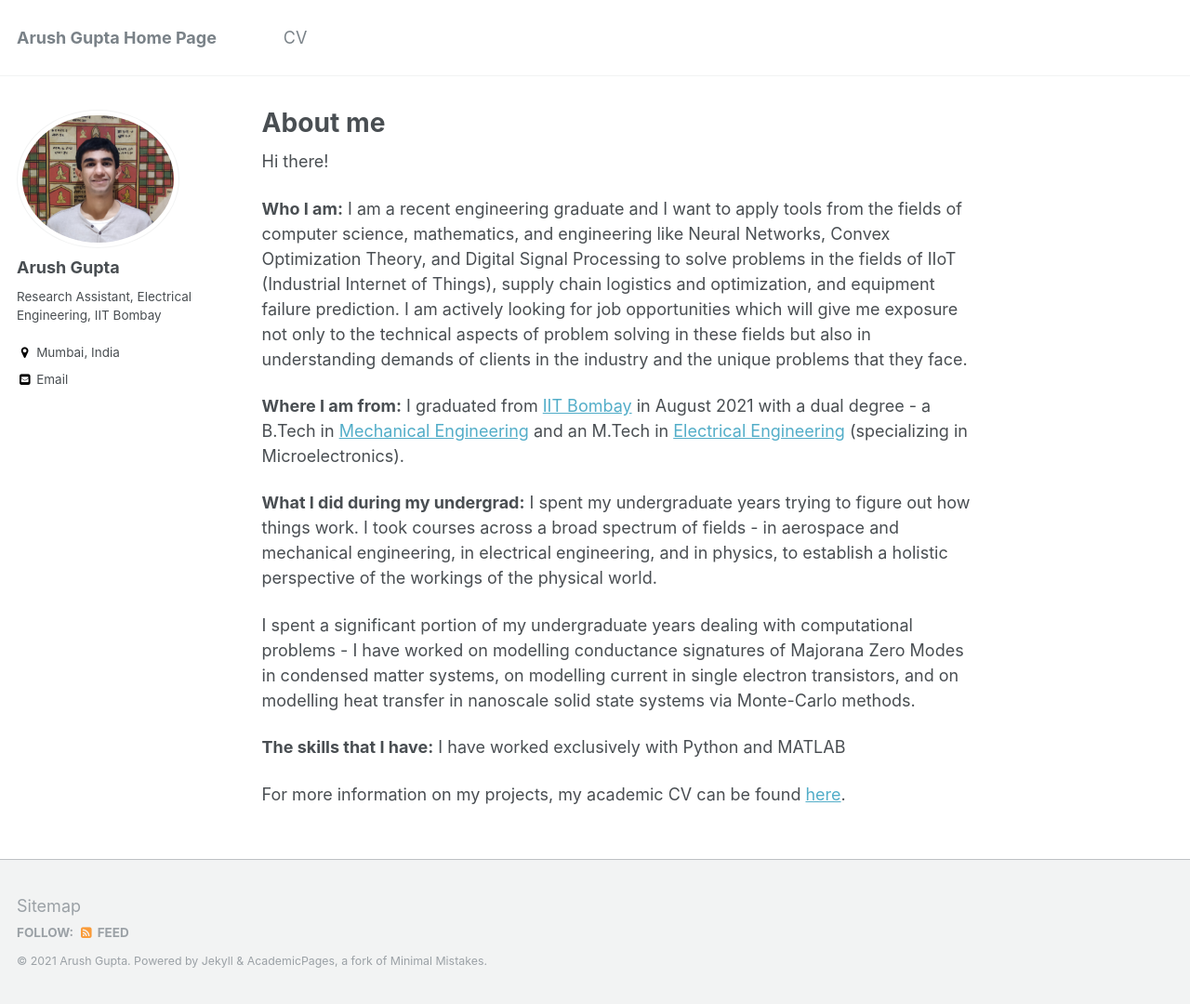
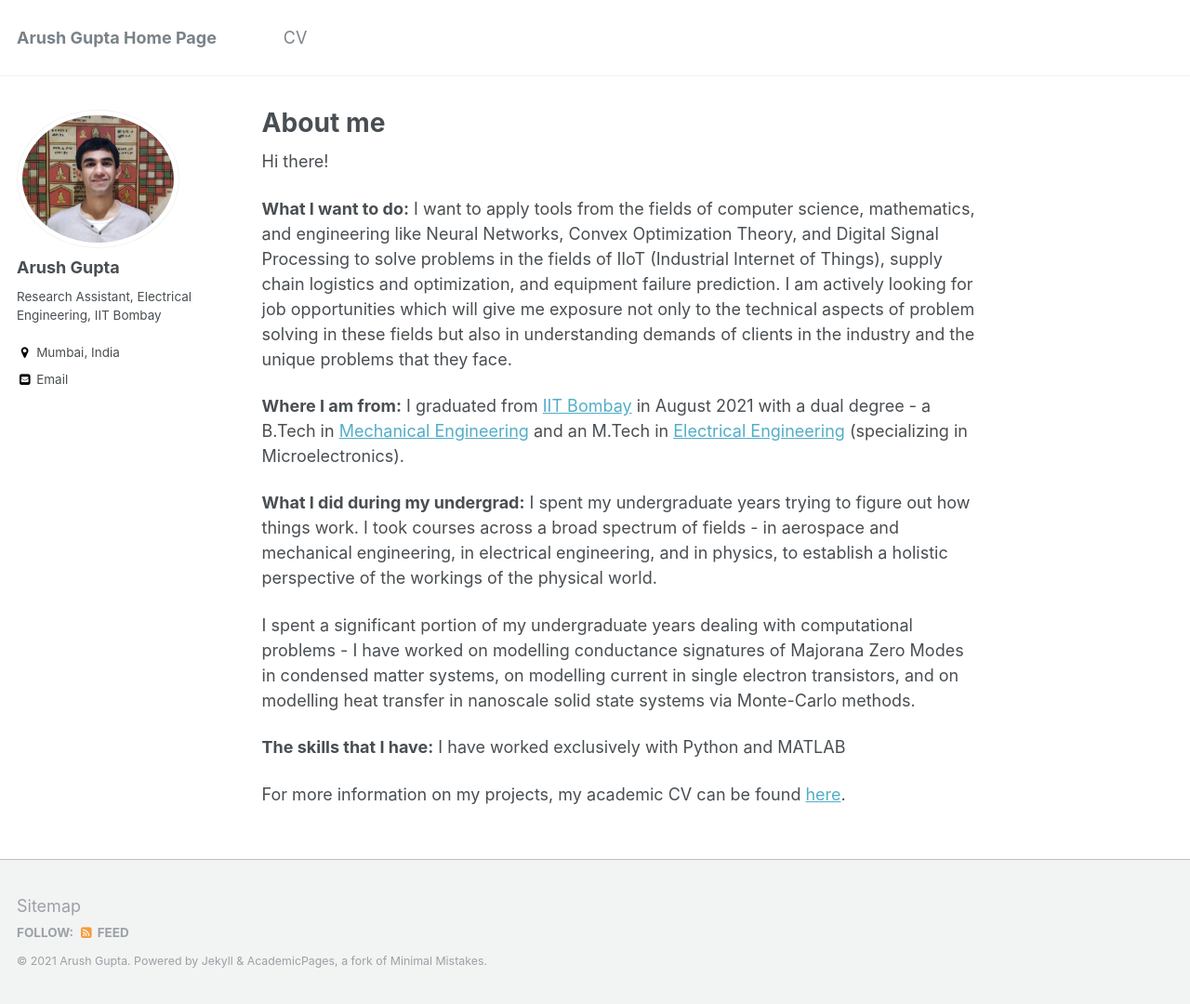
Before and after one commit to arush-gupta/arush-gupta.github.io, a Jekyll site: the page built from _pages/about.md, in a window 1280 px wide and 1080 px high. Shown: the whole window at 93% size. Built offline with Jekyll 4.4.1, drawn with Linux system fonts in a browser that asks for light colours.

Commit message:
Update about.md

```diff
--- a/_pages/about.md
+++ b/_pages/about.md
@@ -10,8 +10,8 @@
 
 Hi there!
 
-**Who I am:**
-I am a recent engineering graduate and I want to apply tools from the fields of computer science, mathematics, and engineering like Neural Networks, Convex Optimization Theory, and Digital Signal Processing to solve problems in the fields of IIoT (Industrial Internet of Things), supply chain logistics and optimization, and equipment failure prediction. I am actively looking for job opportunities which will give me exposure not only to the technical aspects of problem solving in these fields but also in understanding demands of clients in the industry and the unique problems that they face.
+**What I want to do:**
+I want to apply tools from the fields of computer science, mathematics, and engineering like Neural Networks, Convex Optimization Theory, and Digital Signal Processing to solve problems in the fields of IIoT (Industrial Internet of Things), supply chain logistics and optimization, and equipment failure prediction. I am actively looking for job opportunities which will give me exposure not only to the technical aspects of problem solving in these fields but also in understanding demands of clients in the industry and the unique problems that they face.
 
 <!---
 A problem that has caught my eye in recent times is that of the use of machine learning in equipment failure prediction.
```
